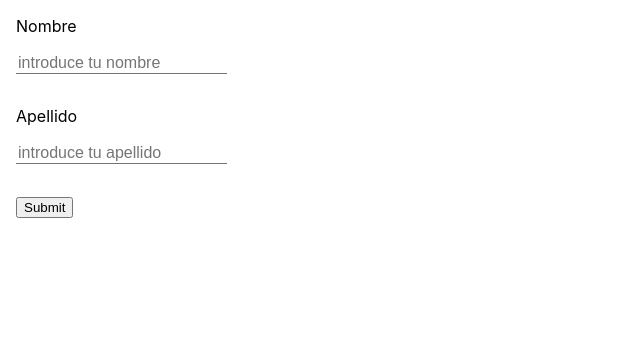
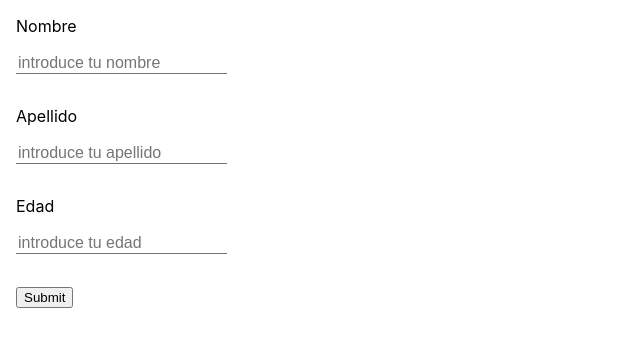
Before and after one commit to Kike-gv/test-react-forms, a React (Create React App) app: page / in a window 1280 px wide. Shown: the top 346 px of the page, without its empty margins (0-640 px from the left). Built offline with nearby package versions, Linux system fonts and the light colour scheme.

Commit message:
yup added

```diff
--- a/package.json
+++ b/package.json
@@ -3,6 +3,7 @@
   "version": "0.1.0",
   "private": true,
   "dependencies": {
+    "@hookform/resolvers": "^2.5.1",
     "@testing-library/jest-dom": "^5.11.4",
     "@testing-library/react": "^11.1.0",
     "@testing-library/user-event": "^12.1.10",
@@ -11,7 +12,8 @@
     "react-hook-form": "^7.6.0",
     "react-scripts": "4.0.3",
     "styled-components": "^5.3.0",
-    "web-vitals": "^1.0.1"
+    "web-vitals": "^1.0.1",
+    "yup": "^0.32.9"
   },
   "scripts": {
     "start": "react-scripts start",
--- a/src/pages/MainPage.js
+++ b/src/pages/MainPage.js
@@ -1,30 +1,73 @@
 import React from "react";
+
 import { useForm } from "react-hook-form";
-import styled from 'styled-components';
+import { yupResolver } from "@hookform/resolvers/yup";
+import * as yup from "yup";
 
-import CustomInput from '../components/CustomInput';
+import styled from "styled-components";
+
+import CustomInput from "../components/CustomInput";
 
 const OuterContainer = styled.div`
   margin: 1rem;
 `;
 
+const schema = yup.object().shape({
+  firstName: yup.string().required(),
+  lastName: yup.string().required(),
+  age: yup.number().positive().integer().required(),
+});
+
 const MainPage = () => {
   const ref = React.createRef();
 
-    const { register, formState: { errors }, handleSubmit } = useForm();
-    const onSubmit = data => console.log(data);
+  const {
+    register,
+    formState: { errors },
+    handleSubmit,
+  } = useForm({
+    resolver: yupResolver(schema),
+  });
+
+  const onSubmit = (data) => console.log(data);
 
   return (
     <form onSubmit={handleSubmit(onSubmit)}>
       <OuterContainer>
-                <CustomInput type="text" placeholder="introduce tu nombre" title='Nombre' name='name' {...register("firstName", { required: true, maxLength: 20 })} error={errors.firstName && 'Error en tu nombre'} ref={ref} />
+        <CustomInput
+          type="text"
+          placeholder="introduce tu nombre"
+          title="Nombre"
+          name="name"
+          {...register("firstName")}
+          error={errors.firstName && "Error en tu nombre"}
+          ref={ref}
+        />
 
-                <CustomInput type="text" placeholder="introduce tu apellido" title='Apellido' name='lastname' {...register("lastName", { pattern: /^[A-Za-z]+$/i })} error={errors.lastName && 'Error en tu apellido'} ref={ref} />
+        <CustomInput
+          type="text"
+          placeholder="introduce tu apellido"
+          title="Apellido"
+          name="lastname"
+          {...register("lastName")}
+          error={errors.lastName && "Error en tu apellido"}
+          ref={ref}
+        />
+
+        <CustomInput
+          type="number"
+          placeholder="introduce tu edad"
+          title="Edad"
+          name="age"
+          {...register("age")}
+          error={errors.lastName && "Error en tu edad"}
+          ref={ref}
+        />
 
         <input type="submit" />
       </OuterContainer>
     </form>
   );
-}
+};
 
 export default MainPage;
--- a/src/theme.js
+++ b/src/theme.js
@@ -2,7 +2,7 @@ const theme = {
   colors: {
     primary: `yellow`,
     secondary: `red`,
-  }
-}
+  },
+};
 
 export default theme;
```
Also changed, not shown: src/components/CustomInput/CustomInput.js (+18 -12 lines), 1 other file (tests, documents, lock files or other folders). Lines whose indentation alone changed are shown as unchanged.
